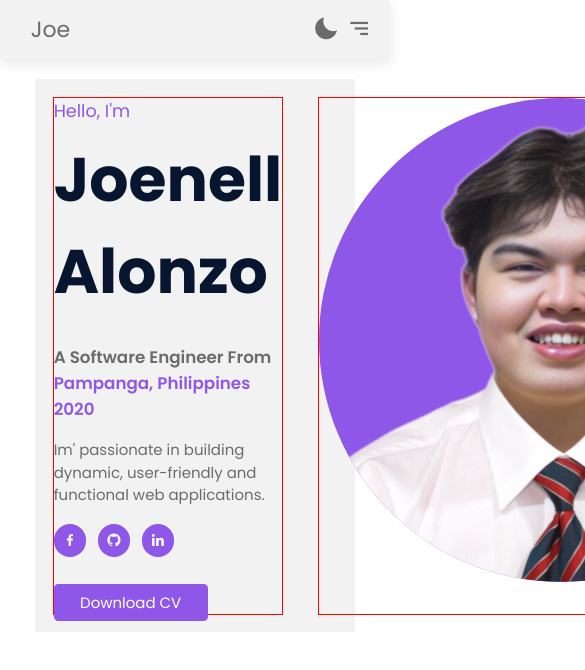
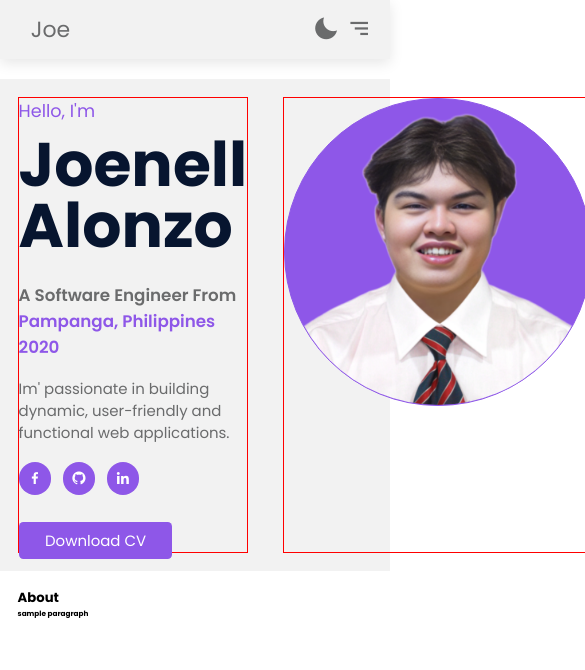
Before and after one commit to alonzojoe/portfolio, a plain HTML site: page index.html in a window 390 px wide. Shown: the top 670 px of the page, 585 px wide, since content can reach past the window. Drawn offline with nearby package versions, Linux system fonts and the light colour scheme.

Commit message:
Started About section

```diff
--- a/assets/style.css
+++ b/assets/style.css
@@ -41,7 +41,7 @@ html{
 }
 
 section{
-    margin: 2rem 9%;
+    padding: 2rem 9%;
 }
 
 header{
@@ -140,7 +140,7 @@ header .controls #menu{
 .home .home-intro h1{
     font-size: 7rem;
     margin: 10px 0px 25px;
-    line-height: 1.5;
+    line-height: 1;
     font-weight: 650;
     color: var(--text-dark);
 }
@@ -206,6 +206,7 @@ header .controls #menu{
     border-radius: 50%;
     overflow: hidden;
     background: var(--text-purple);
+    border: .2rem solid var(--text-purple);
 }
 
 .home .home-profile .profile-bg img{
@@ -300,4 +301,9 @@ header .controls #menu{
         margin: 1rem 5rem;
         display: block;
     }
+
+    .home .home-profile .profile-bg{
+        height: 35rem;
+        width: 35rem;
+    }
 }
--- a/index.html
+++ b/index.html
@@ -55,6 +55,11 @@
         </div>
     </section>
 
+    <section class="about" id="about">
+        <h2 class="heading">About</h2>
+        <h5 class="sub-Heading">sample paragraph</h5>
+    </section>
+
 
     <script src="./assets/main.js"></script>
 </body>
```
